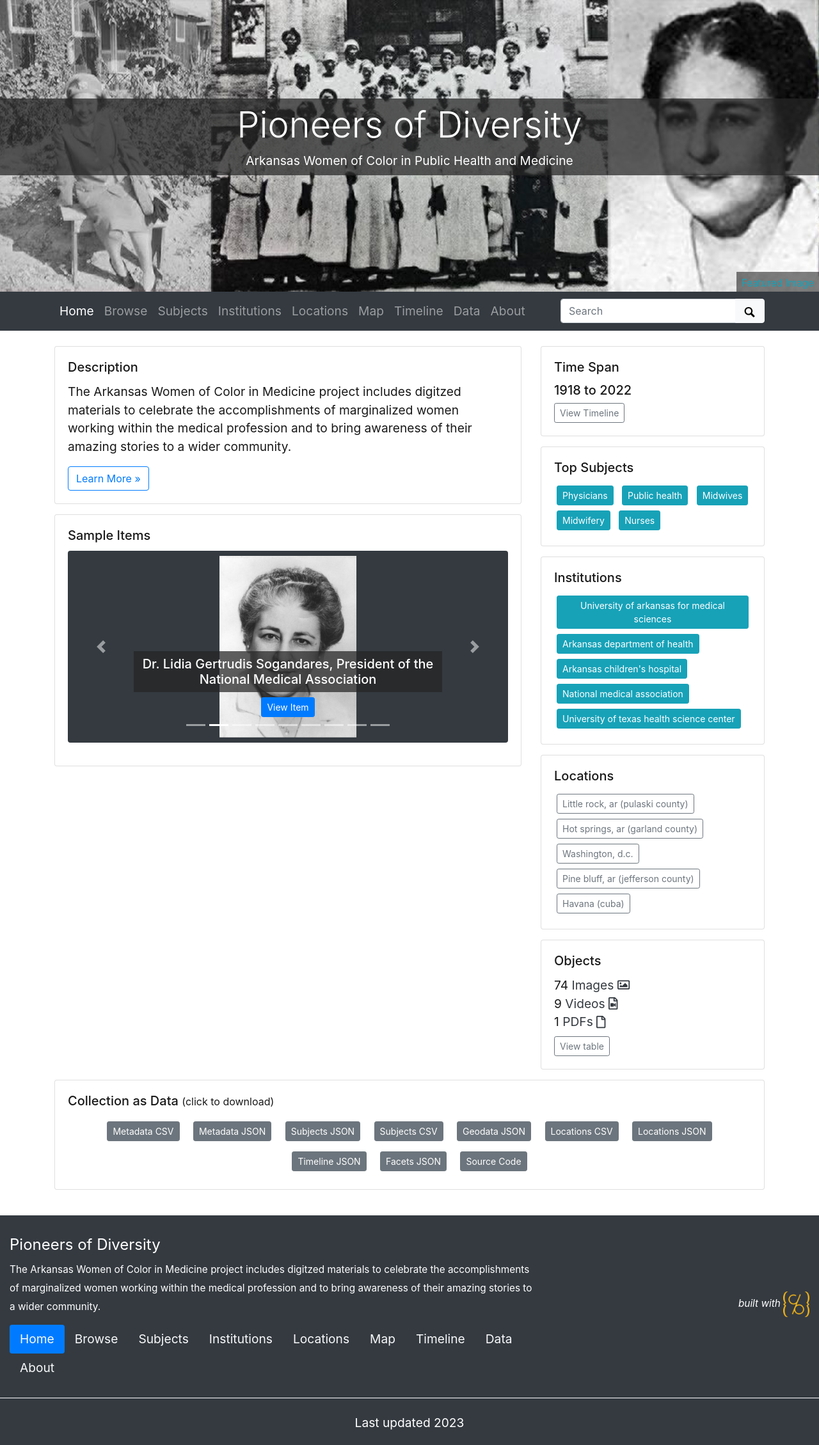
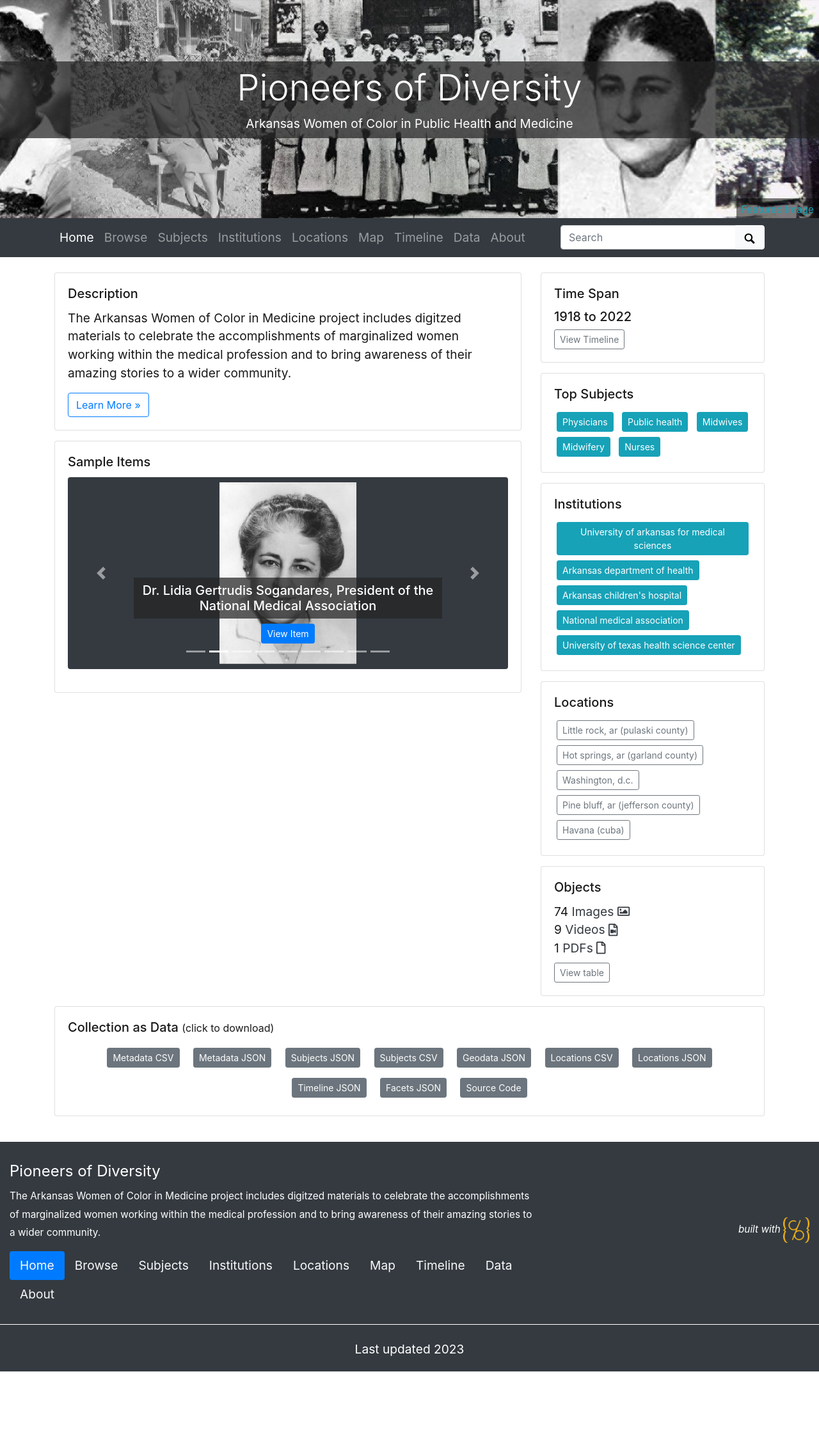
Before and after one commit to Starkad2/Wocim-GH2, a Jekyll site: the page built from index.md, in a window 1280 px wide. Shown: the whole page at 64% size. Built offline with Jekyll 4.4.1, drawn with Linux system fonts in a browser that asks for light colours; after the commit the page ends 2144 px from its top, so only the background shows below that.

Commit message:
Update theme.yml

```diff
--- a/_data/theme.yml
+++ b/_data/theme.yml
@@ -10,7 +10,7 @@
 # use either an objectid (from an item in this collect), a relative location of an image in this repo (ex. /assets/img/feature.jpg), or a full url to an image elsewhere
 featured-image: wocim034
 # optional: add extra padding around collection title for a larger image feature.
-home-title-y-padding: 8em # Default is 8em
+home-title-y-padding: 5em # Default is 8em
 # optional: change position of background image, center, top, bottom
 home-banner-image-position: center
 
```
